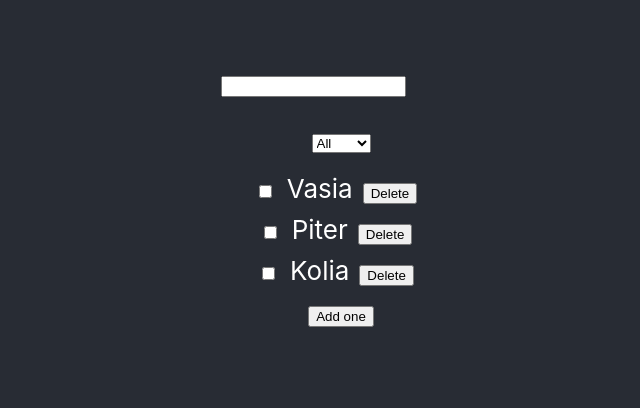
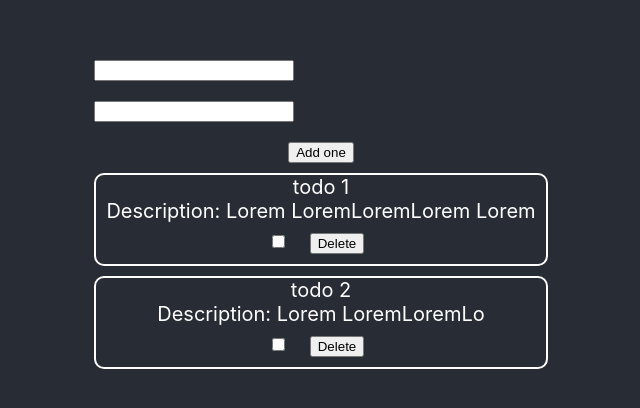
Before and after one commit to Vladislavv99/ract-prac, a React (Create React App) app: page / in a window 1280 px wide. Shown: the part 186-594 px from the top of the page, without its empty margins (319-959 px from the left). Built offline with nearby package versions, Linux system fonts and the light colour scheme; data requests are answered from the project's data file.

Commit message:
fetch start

```diff
--- /dev/null
+++ b/db.json
@@ -0,0 +1,18 @@
+{
+  "todos": [
+    {
+      "id": 1,
+      "title": "todo 1",
+      "description": "Lorem LoremLoremLorem Lorem",
+      "checked": false,
+      "creationDate": "creation date"
+    },
+    {
+      "id": 2,
+      "title": "todo 2",
+      "description": "Lorem LoremLoremLo",
+      "checked": false,
+      "creationDate": "creation date"
+    }
+  ]
+}
--- a/package.json
+++ b/package.json
@@ -6,6 +6,7 @@
     "@testing-library/jest-dom": "^5.17.0",
     "@testing-library/react": "^13.4.0",
     "@testing-library/user-event": "^13.5.0",
+    "axios": "^1.6.5",
     "nanoid": "^5.0.4",
     "react": "^18.2.0",
     "react-dom": "^18.2.0",
--- a/src/App.css
+++ b/src/App.css
@@ -1,4 +1,8 @@
 ul {
+  list-style: none;
+}
+
+li{
   list-style: none;
 }
 input {
@@ -12,6 +16,25 @@ input {
   text-decoration: line-through;
 }
 
+.input-todo{
+  margin: 10px 0;
+}
+
+.inputs{
+  display: flex;
+  flex-direction: column;
+  width: 200px;
+}
+.peshka{
+  margin: 0 10px;
+  font-size: 20px;
+}
+
+.li-item{
+  border: 2px white solid;
+  border-radius: 10px;
+  margin-bottom: 10px;
+}
 
 select{
   margin-bottom: 20px;
--- a/src/App.js
+++ b/src/App.js
@@ -1,4 +1,5 @@
-import List from "./List";
+// import List from "./List";
+import ListFetch from "./components/ListFetch";
 
 import "./App.css";
 
@@ -6,7 +7,7 @@ function App() {
   return (
     <div className="App">
       <header className="App-header">
-        <List />
+        <ListFetch />
       </header>
     </div>
   );
--- a/src/List.js
+++ b/src/List.js
@@ -73,6 +73,7 @@ function List() {
     >
       <div>
         <input
+          className="input-todo"
           type="text"
           onKeyDown={onClickEnter}
           onChange={onHandleChange}
--- /dev/null
+++ b/src/components/ListFechItem.js
@@ -0,0 +1,12 @@
+const ListFetchItem = ({ id, title, description, checked }) => {
+  return (
+    <li className="li-item">
+      <p className="peshka">{title}</p>
+      <p className="peshka">Description: {description}</p>
+      <input type="checkbox" checked={checked} name={title} />
+      <button>Delete</button>
+    </li>
+  );
+};
+
+export default ListFetchItem;
--- /dev/null
+++ b/src/components/ListFetch.js
@@ -0,0 +1,62 @@
+import { useEffect, useState } from "react";
+import ListFetchItem from "./ListFechItem";
+
+import { useFetch } from "../hooks/useFetch";
+
+const ListFetch = () => {
+  const [inputValue, setInputValue] = useState({
+    todosName: "",
+    todosDesc: "",
+  });
+  //   const [filter, setFilter] = useState("all");
+
+  const { data: todos, isLoading, error } = useFetch("todos");
+
+  const onHandleChangeName = (e) => {
+    const value = e.target.value;
+    setInputValue({ ...inputValue, todosName: value });
+  };
+
+  const onHandleChangeDesc = (e) => {
+    const value = e.target.value;
+    setInputValue({ ...inputValue, todosDesc: value });
+  };
+
+  if (error) {
+    return <div>{error}</div>;
+  }
+
+  return (
+    <div>
+      <div className="inputs">
+        <input
+          className="input-todo"
+          type="text"
+          onChange={onHandleChangeName}
+          value={inputValue.todosName}
+        />
+        <input
+          className="input-todo"
+          type="text"
+          onChange={onHandleChangeDesc}
+          value={inputValue.todosDesc}
+        />
+      </div>
+      <button>Add one</button>
+      {/* <ul>
+        <select onChange={(e) => setFilter(e.target.value)}>
+          <option value="all">All</option>
+          <option value="active">Active</option>
+          <option value="done">Done</option>
+        </select>
+      </ul> */}
+      {isLoading ? (
+        <p>Loading...</p>
+      ) : (
+        todos.map((item) => <ListFetchItem key={item.id} {...item} />)
+      )}
+    </div>
+  );
+};
+
+export default ListFetch;
--- /dev/null
+++ b/src/hooks/useFetch.js
@@ -0,0 +1,26 @@
+import axios from "axios";
+import { useEffect, useState } from "react";
+
+export const useFetch = (url) => {
+  const [data, setData] = useState([]);
+  const [isLoading, setIsLoading] = useState(false);
+  const [error, setError] = useState("");
+
+  const fetchData = async () => {
+    setIsLoading(true);
+    try {
+      const responce = await axios.get(url);
+      setData(responce.data);
+    } catch (error) {
+      setError(error.message);
+      console.log(error.message);
+    } finally {
+      setIsLoading(false);
+    }
+  };
+  useEffect(() => {
+    fetchData();
+  }, []);
+
+  return { data, isLoading, error };
+};
```
Also changed, not shown: src/TestUseReduserComponent.js (deleted, +0 -65 lines), src/api/api.js (added, +10 -0 lines), 1 other file (tests, documents, lock files or other folders).
